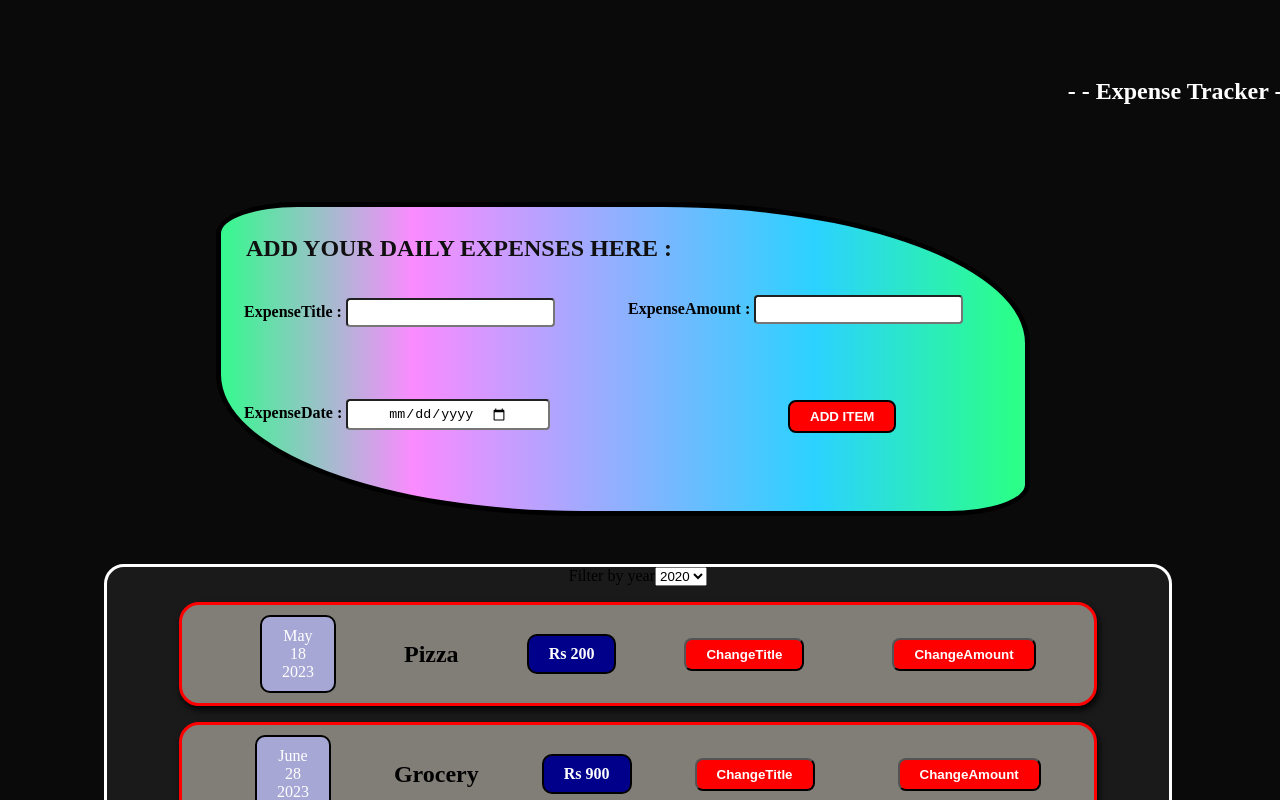
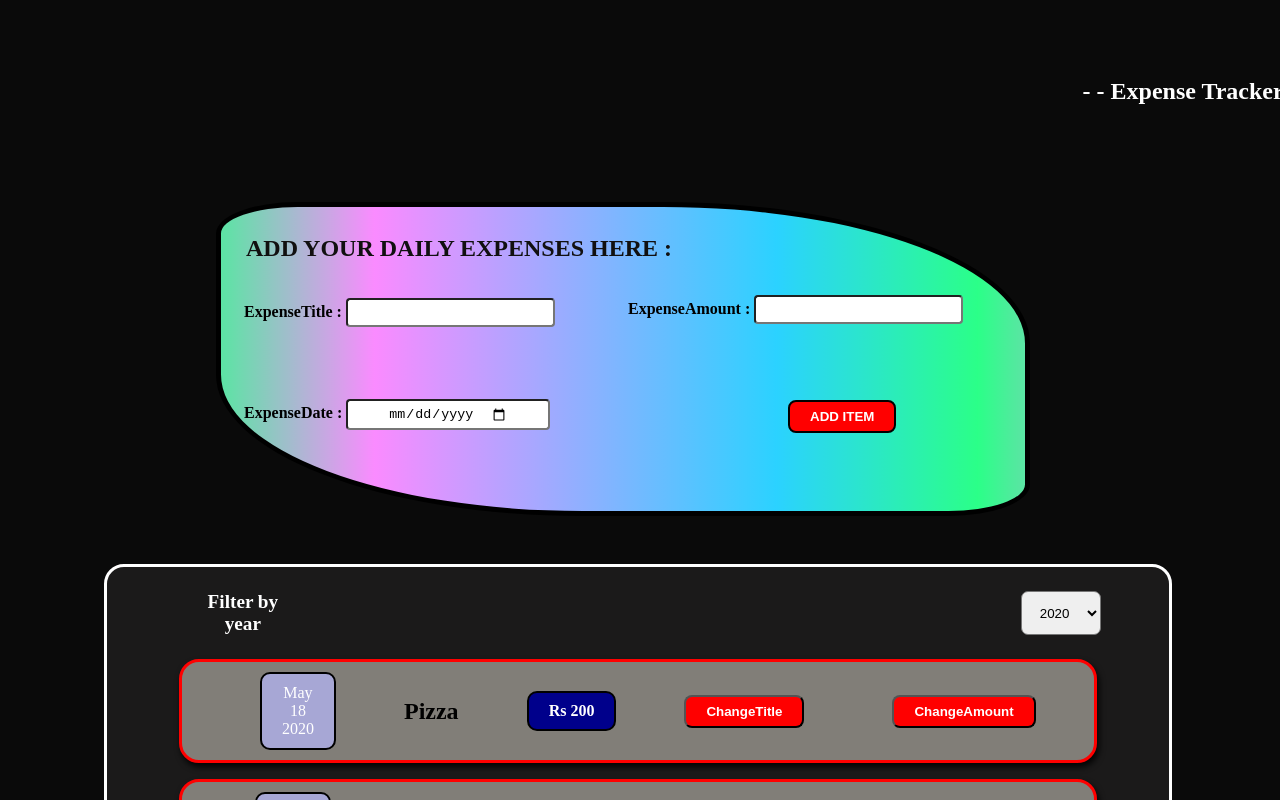
Before and after one commit to Vaibhavdesai99/React-JS, a React (Create React App) app: page / in a window 1280 px wide. Shown: the top 800 px of the page. Built offline with nearby package versions, Linux system fonts and the light colour scheme.

Commit message:
Implementing the filter feature

```diff
--- a/src/App.js
+++ b/src/App.js
@@ -12,12 +12,12 @@ import ExpenseFilter from "./components/Expenses/ExpenseFilter";
 
 const Dummy_expenses = [
   {
-    date: new Date(2023, 4, 18),
+    date: new Date(2020, 4, 18),
     title: "Pizza",
     amount: 200,
   },
   {
-    date: new Date(2023, 5, 28),
+    date: new Date(2020, 5, 28),
     title: "Grocery",
     amount: 900,
   },
@@ -37,22 +37,22 @@ const Dummy_expenses = [
 const App = () => {
   const [filteredYear, selectedFilteredYear] = useState("2020");
 
+  const [expenses, setExpenses] = useState(Dummy_expenses);
+
+  //the old data + new data :
+  const addExpenseHandler = (expense) => {
+    const updatdExpenses = [expense, ...expenses];
+    setExpenses(updatdExpenses);
+  };
+
   const FilterChangeHandler = (selectedYear) => {
     selectedFilteredYear(selectedYear);
   };
 
-  //passed the arrayOfObject in useState : Dummy_expenses data  get stored in expenses variable
-
-  const [expenses, setExpenses] = useState(Dummy_expenses);
-
-  //Here expense we get data from form and we use ...spread operator to get the Dummy_expenses data as well.
-  const addExpenseHandler = (expense) => {
-    const updatdExpenses = [expense, ...expenses];
-
-    setExpenses(updatdExpenses);
-  };
-
-  //If you have 100 expenses you would have to write ExpenseItems Component 100 times??.....instead of this we use map() here
+  // Filter the expenses based on the selected year
+  const filteredExpenses = expenses.filter(
+    (expense) => expense.date.getFullYear().toString() === filteredYear
+  );
 
   return (
     <>
@@ -68,7 +68,7 @@ const App = () => {
           onChangeFilter={FilterChangeHandler}
         />
 
-        {expenses.map((expense, index) => {
+        {filteredExpenses.map((expense, index) => {
           return (
             <Expenseitem
               key={expense.date.toDateString()}
--- a/src/components/Expenses/ExpenseFilter.css
+++ b/src/components/Expenses/ExpenseFilter.css
@@ -0,0 +1,21 @@
+.expense-filter-control {
+  display: flex;
+  gap: 55rem;
+  margin-top: 1rem;
+  padding: 8px 4px;
+}
+
+select {
+  position: relative;
+  right: 4rem;
+  padding: 6px 14px;
+  border-radius: 7px;
+}
+
+.label {
+  color: white;
+  position: relative;
+  left: 85px;
+  font-weight: bold;
+  font-size: larger;
+}
--- a/src/components/Expenses/ExpenseFilter.js
+++ b/src/components/Expenses/ExpenseFilter.js
@@ -7,11 +7,10 @@ const ExpenseFilter = (props) => {
   const dropDownChangeHandler = (event) => {
     props.onChangeFilter(event.target.value);
   };
-
   return (
     <div className="expenses-filter">
-      <div className="'expense-filter-control">
-        <label>Filter by year</label>
+      <div className="expense-filter-control">
+        <label className="label">Filter by year</label>
 
         <select value={props.selected} onChange={dropDownChangeHandler}>
           <option value="2022">2022</option>
```
